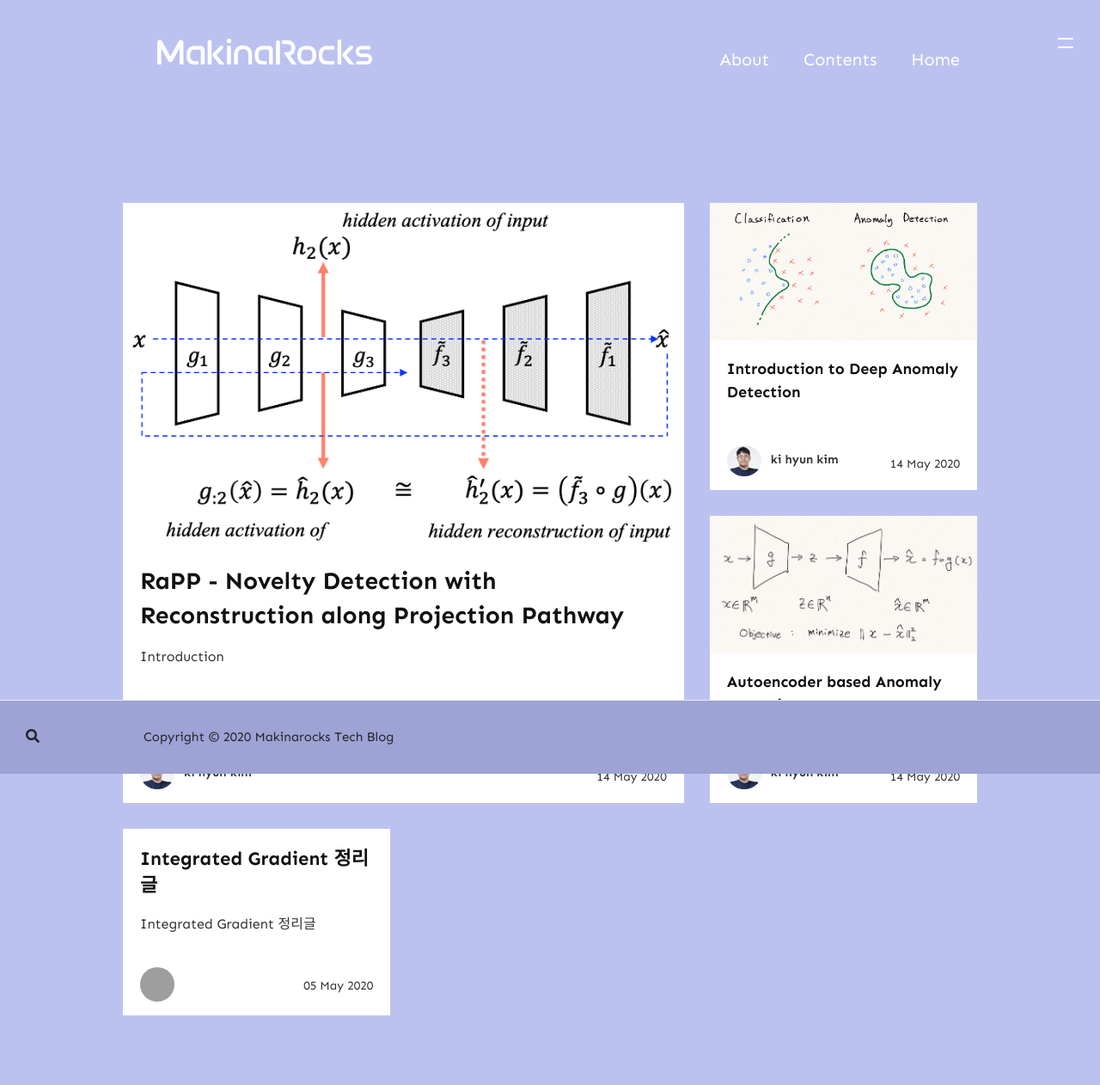
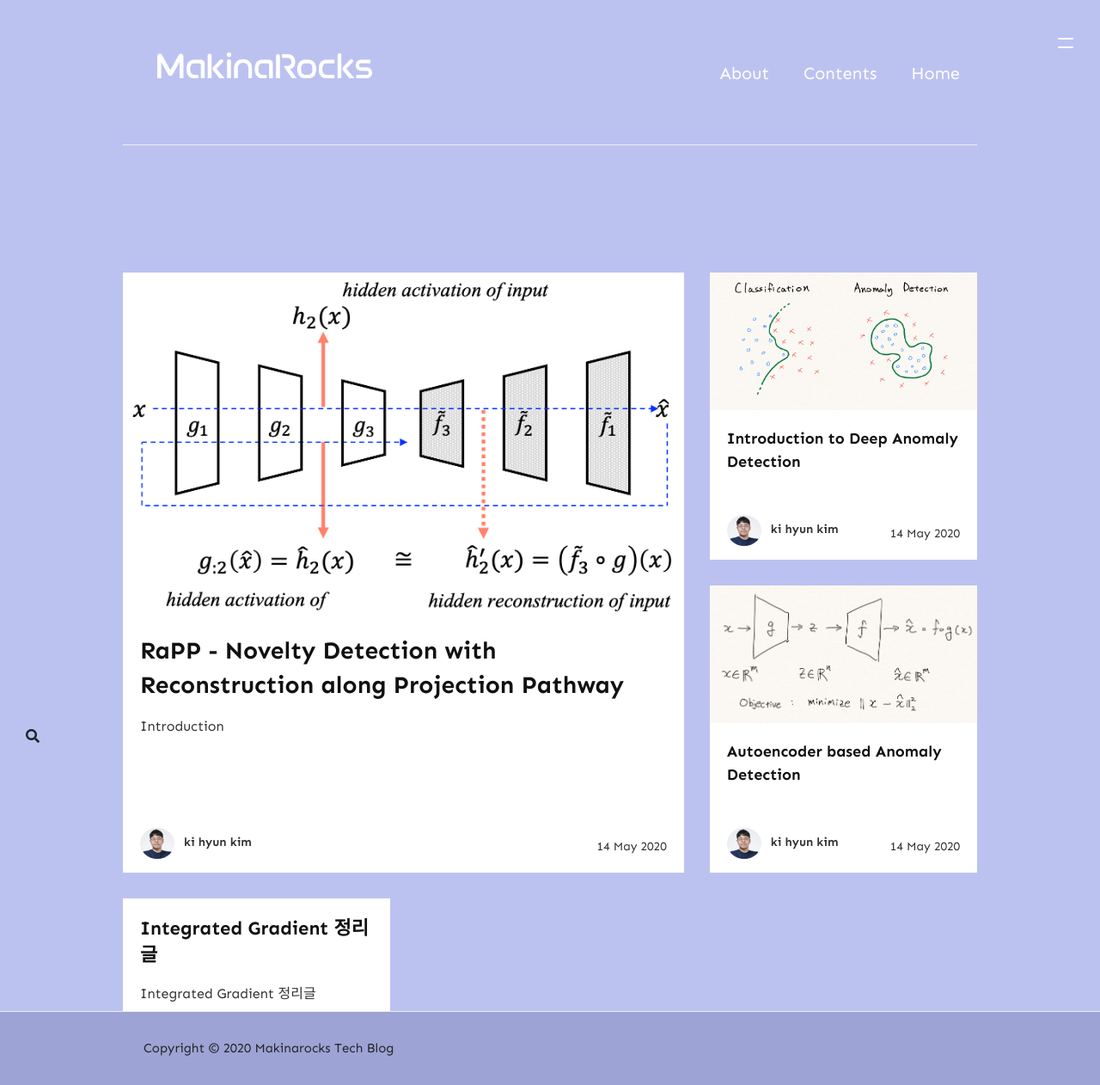
Before and after one commit to wowthemesnet/jekyll-theme-memoirs, a Jekyll site: the page built from index.html, in a window 1280 px wide. Shown: the whole page at 86% size. Built offline with Jekyll 4.4.1, drawn with Linux system fonts in a browser that asks for light colours; nearby versions of some CDN libraries; the list of posts is cut into pages by our own code; comment, search, counter and statistics services are not loaded; before the commit the page ends 1181 px from its top, so only the background shows below that; grey boxes are pictures that could not be loaded.

Commit message:
fix header and footer

```diff
--- a/_layouts/default.html
+++ b/_layouts/default.html
@@ -44,6 +44,7 @@
 
 <body>
 
+<div id="body-wrapper">
 
 <!-- defer loading of font and font awesome -->
 <noscript id="deferred-styles">
@@ -54,8 +55,9 @@
 <!-- Begin HEADER
 ================================================== -->
 <div class="container">
+    <div class="masthead">
         <ul id="header-ul">
-        <a class="navbar-brand" href="{{ site.baseurl }}/">
+            <a class="navbar-brand" href="{{ site.baseurl }}/" style="	vertical-align: right; display: inline-block;">
                 <img src="{{ site.baseurl }}/{{ site.logo }}" alt="{{ site.name }}" style="width:250px">
             </a>
             <li class="header-il"><a class="header-il-a" href="{{ site.baseurl }}/" >Home</a></li>
@@ -77,13 +79,17 @@
     <nav id="menu">
         <ul>
             <h3>Navigation</h3>
-            <li><a href="{{ site.baseurl }}/">Home</a></li>
+            <li><a class="header-il-a" href="{{ site.baseurl }}/" >Home</a></li>
+            <li><a class="header-il-a" href="{{ site.baseurl }}/contents">Contents</a></li>
+            <li><a class="header-il-a" href="http://makinarocks.ai/">About</a></li>
+
+            <!-- <li><a href="{{ site.baseurl }}/">Home</a></li>
             <li><a href="{{ site.baseurl }}/about">About <span class="badge badge-primary">Memoirs Jekyll Theme</span></a></li>
             <li><a target="_blank" href="https://bootstrapstarter.com/bootstrap-templates/jekyll-theme-memoirs/">Get Memoirs</a></li>
-            <li><a href="{{ site.baseurl }}/contact">Contact</a></li>
+            <li><a href="{{ site.baseurl }}/contact">Contact</a></li>        -->
         </ul>
     </nav>
-
+    </div>
 </div>
 
 {% include search-lunr.html %}
@@ -136,6 +142,8 @@
 
 </div>
 
+</div> <!-- /.site-content -->
+
 <!-- Begin Footer
 ================================================== -->
 <footer class="footer">
@@ -153,7 +161,6 @@
 <!-- End Footer
 ================================================== -->
 
-</div> <!-- /.site-content -->
 
 <!-- Scripts (if you need bootstrap.js, please add it yourself. I didn't use it for performance reasons, it was not needed in this theme)
 ================================================== -->
@@ -170,5 +177,6 @@
 <script id="dsq-count-scr" src="//{{site.disqus}}.disqus.com/count.js"></script>
 {% endif %}
 
+</div>
 </body>
 </html>
```
Lines whose indentation alone changed are shown as unchanged.
